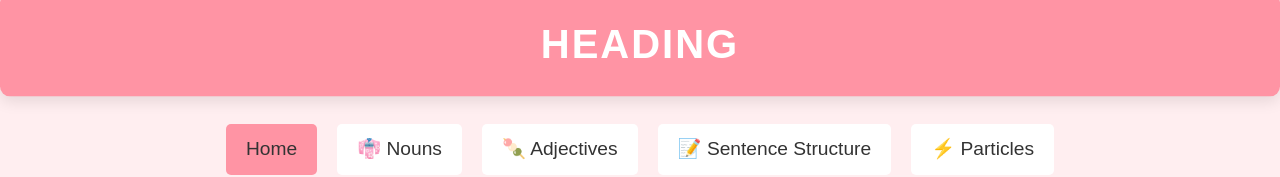
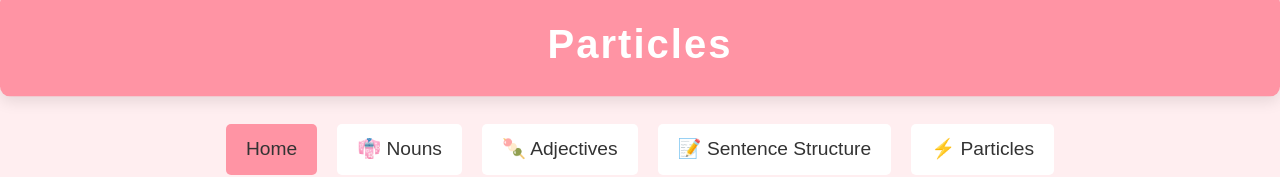
Before and after one commit to yoshioka0/yoshioka.github.io, a plain HTML site: page particles.html in a window 1280 px wide. Shown: the top 177 px of the page. Drawn offline with Linux system fonts and the light colour scheme.

Commit message:
h1 updated

```diff
--- a/particles.html
+++ b/particles.html
@@ -8,7 +8,7 @@
 </head>
 <body>
   <header>
-    <a href="index.html"><h1> HEADING</h1></a>
+    <a href="index.html"><h1>Particles</h1></a>
   </header>
 
  <div class="container">
```
